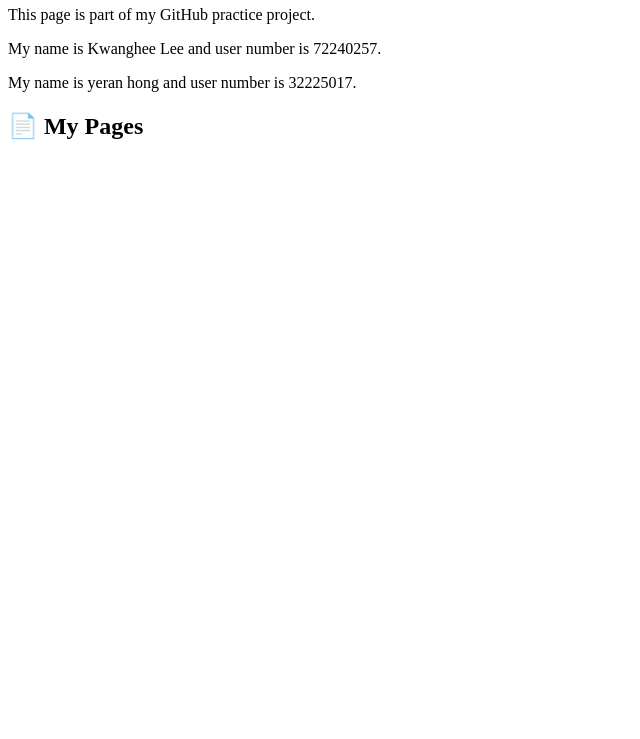
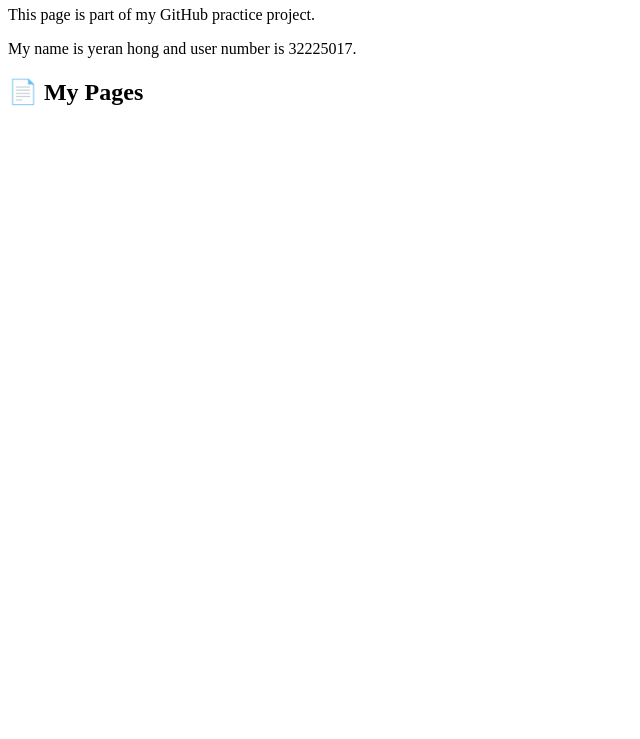
Before and after one commit to yeranhong/yeranhong, a plain HTML site: page index.html in a window 1280 px wide. Shown: the part 61-800 px from the top of the page, without its empty margins (0-640 px from the left). Drawn offline with Linux system fonts and the light colour scheme.

Commit message:
Update index.html

```diff
--- a/index.html
+++ b/index.html
@@ -1,7 +1,6 @@
 <body>
   <h1>👤 Welcome to My GitHub Page</h1>
   <p>This page is part of my GitHub practice project.</p>
-  <p>My name is Kwanghee Lee and user number is 72240257.</p>
   <p>My name is yeran hong and user number is 32225017.</p>
 
   <h2>📄 My Pages</h2>
```
